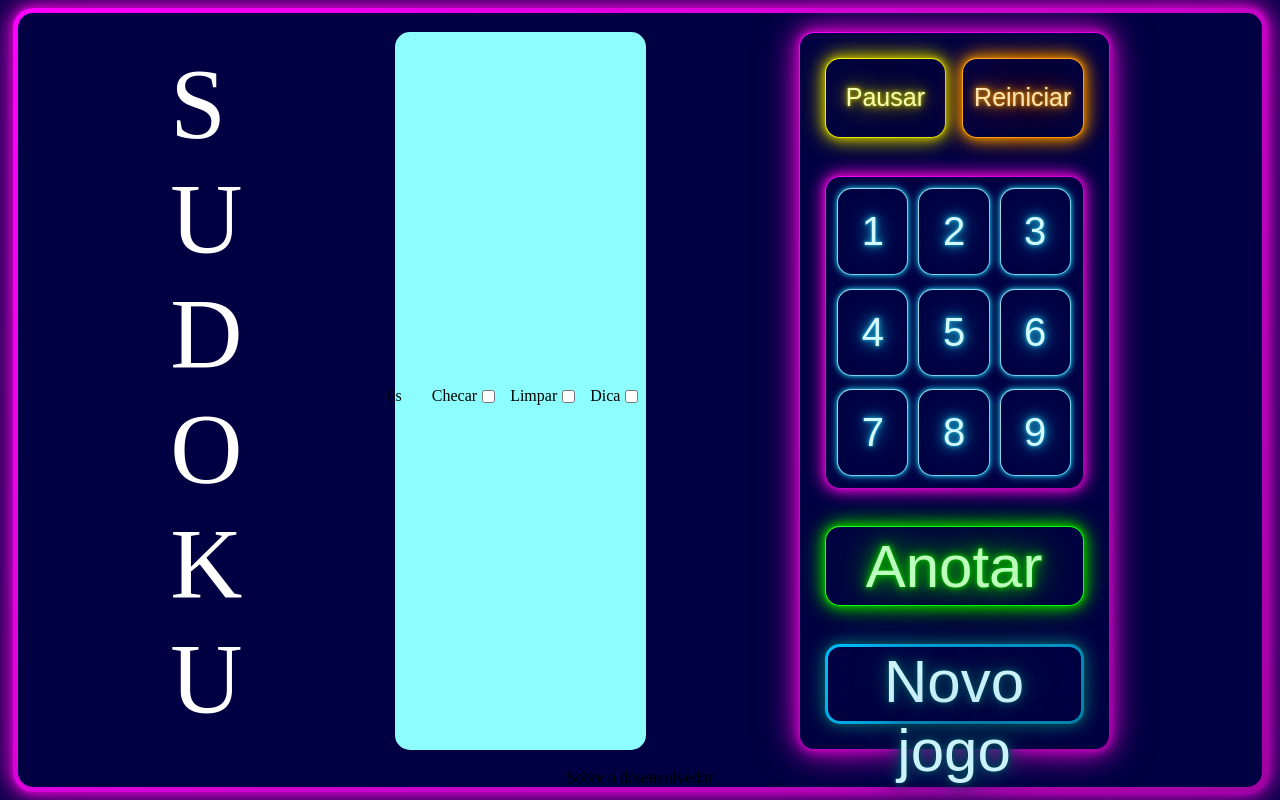
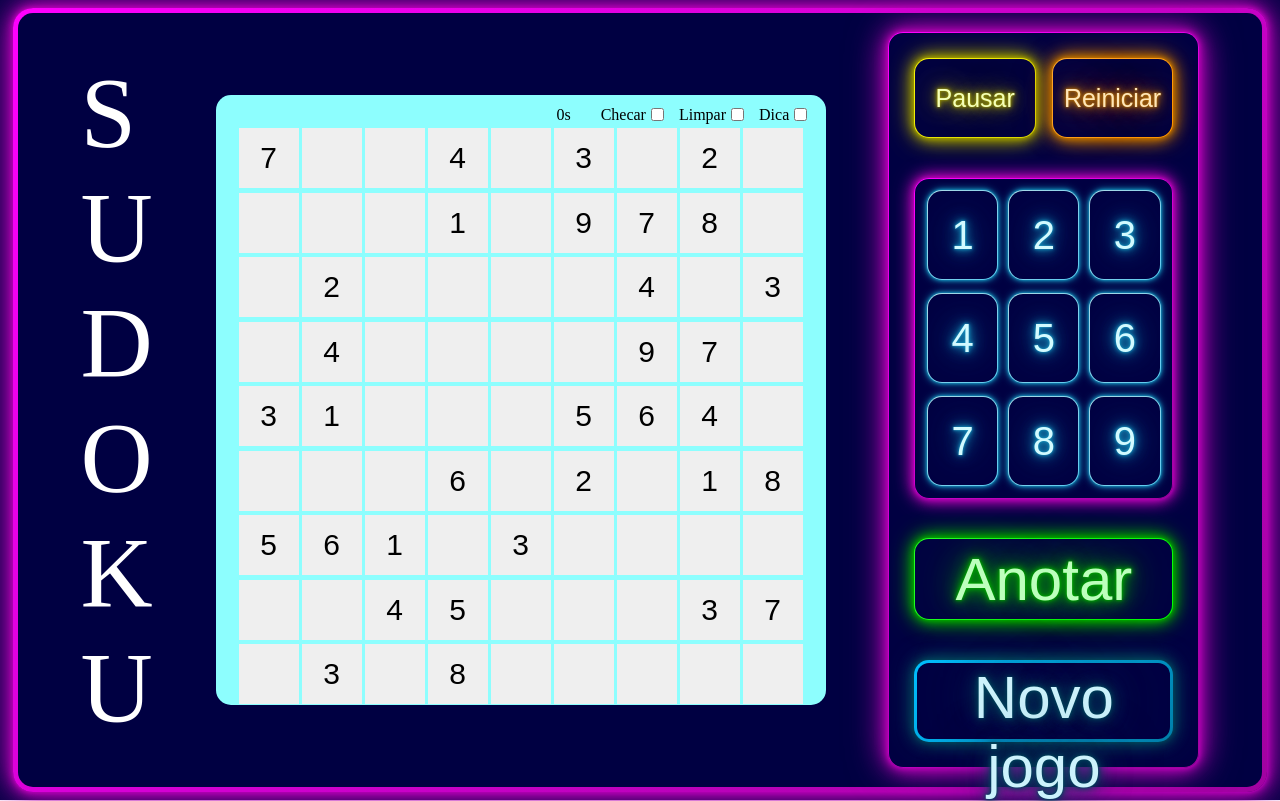
Before and after one commit to WesleyParastchuk/sudoku_, a React (Vite) app: page / in a window 1280 px wide. Built offline with nearby package versions, Linux system fonts and the light colour scheme.

Commit message:
Implementação do game controller

```diff
--- a/src/App.css
+++ b/src/App.css
@@ -4,7 +4,7 @@
 
 	display: flex;
 	align-items: center;
-	justify-content: space-evenly;
+	justify-content: center;
 	flex-direction: column;
 
 	border: 5px solid transparent;
--- a/src/App.jsx
+++ b/src/App.jsx
@@ -15,7 +15,6 @@ function App() {
 					<Game />
 					<ToolBar />
 				</div>
-				<Footer />
 			</main>
 		</>
 	);
--- /dev/null
+++ b/src/components/Game/CellSpace/index.jsx
@@ -0,0 +1,20 @@
+import React from "react";
+
+import "./CellSpace.css";
+
+const CellSpace = props => {
+	return (
+		<button
+			blockrow={props.blockRow}
+			blockcolumn={props.blockColumn}
+			className="cell"
+			row={props.row}
+			column={props.column}
+			onClick={props.onClick}
+		>
+			{props.innerHTML}
+		</button>
+	);
+};
+
+export default CellSpace;
--- a/src/components/Game/Game.css
+++ b/src/components/Game/Game.css
@@ -1,16 +1,15 @@
-.game-container{
-    height: 95%;
-    width: auto;
-    display: flex;
-    flex-direction: column;
+.game-container {
+    box-sizing: border-box;
+	height: 610px;
+	width: 610px;
+
+	display: flex;
     align-items: center;
     justify-content: center;
-    background-color: rgb(141, 254, 254);
-    border-radius: 15px;
+	flex-wrap: wrap;
+	gap: 3px;
+
+	background-color: rgb(141, 254, 254);
+
+	border-radius: 15px;
 }
-
-.sudoku{
-    height: calc(100% - 40px);
-    margin: 20px;
-    margin-top: 0;
-}
--- /dev/null
+++ b/src/components/Game/SudokuMatriz/SudokuMatriz.css
@@ -0,0 +1,10 @@
+.cell{
+    display: flex;
+    align-items: center;
+    justify-content: center;
+
+    font-size: 30px;
+    padding: 5px;
+    height: 60px;
+    width: 60px;
+}
--- a/src/components/Game/SudokuMatriz/index.jsx
+++ b/src/components/Game/SudokuMatriz/index.jsx
@@ -1,10 +1,32 @@
 import React from "react";
-import { createRandomMatriz } from "../../../script/generateMatriz";
+import CellSpace from "../CellSpace";
+
+import "./SudokuMatriz.css"
+
+import Sudoku from "../../../script/gameController";
+
+let game = new Sudoku();
 
 const SudokuMatriz = () => {
-    let local = createRandomMatriz();
-	localStorage.setItem("fullGame", JSON.stringify(local));
-	return <a></a>;
+	return (
+		<>
+			{game.actualGame.map((line, row) => {
+				return line.map((cell, column) => {
+					return (
+						<CellSpace
+							row={row}
+							column={column}
+							blockRow={Math.floor(row / 3)}
+							blockColumn={Math.floor(column / 3)}
+							onClick={() => game.cellClick(event)}
+							key={`${row} ${column}`}
+							innerHTML={cell}
+						/>
+					);
+				});
+			})}
+		</>
+	);
 };
 
 export default SudokuMatriz;
--- a/src/script/gameController.js
+++ b/src/script/gameController.js
@@ -1,5 +1,101 @@
+import { createRandomMatriz, createEmptyMatriz } from "./generateMatriz";
+import { allDifficults, totalBlocks } from "./variables";
+import { randomOf } from "./manipulableFuntions";
+
 class Sudoku {
-    constructor(fullGame){
-        this.fullGame = fullGame;
-    }
+	constructor() {
+		this.verifyDifficult();
+		this.verifySaveGame();
+		this.verifyInitialClick();
+	}
+
+	verifyDifficult() {
+		if (!this.difficult) this.difficult = "medium";
+	}
+
+	verifySaveGame() {
+		if (!this.actualGame) this.initNewGame();
+	}
+
+	verifyInitialClick() {
+		if (!this.cellClicked) this.cellClicked = false;
+	}
+
+	initNewGame() {
+		this.FullGame = createRandomMatriz();
+		this.initialGame = this.configInitialGame();
+		this.actualGame = this.initialGame;
+	}
+
+	configInitialGame() {
+		const initialMatriz = createEmptyMatriz();
+		const fullMatriz = this.FullGame;
+		for (let row = 0; row < totalBlocks; row++) {
+			for (let column = 0; column < totalBlocks; column++) {
+				if (
+					randomOf(totalBlocks * totalBlocks) <
+					allDifficults[this.difficult]
+				) {
+					initialMatriz[row][column] = fullMatriz[row][column];
+				}
+			}
+		}
+		return initialMatriz;
+	}
+
+	cellClick(event) {
+		this.cellClicked = event.target;
+	}
+
+	set FullGame(fullGame) {
+		localStorage.setItem("full-game", JSON.stringify(fullGame));
+	}
+
+	get FullGame() {
+		return JSON.parse(localStorage.getItem("full-game"));
+	}
+
+	set initialGame(initialGame) {
+		localStorage.setItem("initial-game", JSON.stringify(initialGame));
+	}
+
+	get initialGame() {
+		return JSON.parse(localStorage.getItem("initial-game"));
+	}
+
+	set actualGame(actualGame) {
+		localStorage.setItem("actual-game", JSON.stringify(actualGame));
+	}
+
+	get actualGame() {
+		return JSON.parse(localStorage.getItem("actual-game"));
+	}
+
+	set difficult(difficult) {
+		localStorage.setItem("difficult", JSON.stringify(difficult));
+	}
+
+	get difficult() {
+		return JSON.parse(localStorage.getItem("difficult"));
+	}
+
+	set cellClicked(clicked) {
+		if (clicked) {
+			localStorage.setItem(
+				"clicked",
+				JSON.stringify([
+					clicked.getAttribute("row"),
+					clicked.getAttribute("column"),
+				])
+			);
+		} else {
+			localStorage.setItem("clicked", JSON.stringify([0, 0]));
+		}
+	}
+
+	get cellClicked() {
+		return JSON.parse(localStorage.getItem("clicked"));
+	}
 }
+
+export default Sudoku;
--- a/src/script/generateMatriz.js
+++ b/src/script/generateMatriz.js
@@ -1,7 +1,7 @@
 import { getColumn, listThisUpTo, randomOf } from "./manipulableFuntions";
 import { blockSize, totalBlocks } from "./variables";
 
-function createEmptyMatriz() {
+export function createEmptyMatriz() {
 	const matriz = [];
 	let emptyList = listThisUpTo(1, totalBlocks, false);
 	for (let lines = 0; lines < totalBlocks; lines++) {
--- a/src/script/variables.js
+++ b/src/script/variables.js
@@ -1,4 +1,4 @@
-const allDifficults = {
+export const allDifficults = {
 	"very-easy": 38,
 	easy: 33,
 	medium: 28,
```
Also changed, not shown: src/components/Game/CellSpace/CellSpace.css (added).
